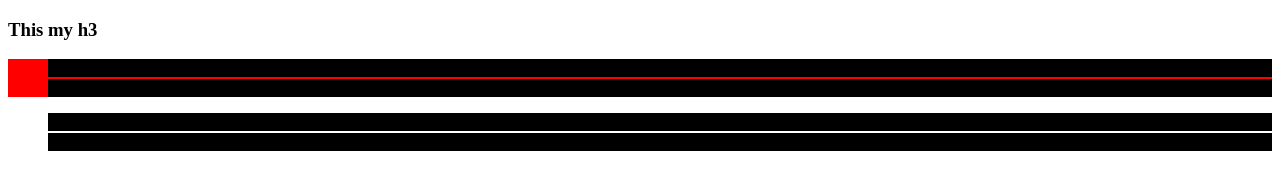
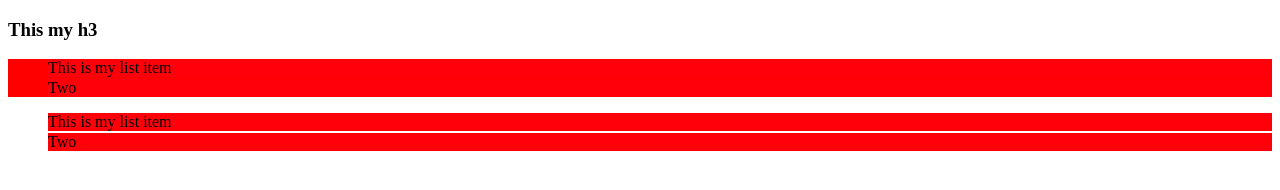
Before and after one commit to jwdunne/Jas, a plain HTML site: page index.html in a window 1280 px wide. Drawn offline with Linux system fonts and the light colour scheme.

Commit message:
Cleaned up the example

```diff
--- a/index.html
+++ b/index.html
@@ -15,23 +15,24 @@
           'background-color': 'red',
           'li': {
             'margin-top': '2px',
-            'background-color': 'black'
+            'background-color': 'white'
           }
         }
       });
 
-      /*
-      function fadeToWhite() {
+
+      function fadeToRed() {
         var i = 0;
         var iter = function () {
           jas({
             'li': {
-              'background-color': jas.rgb(i, i, i)
+              'background-color': jas.rgb(255, 128 - i, 255 - i)
             }
           });
 
 
           if (i == 255) {
+            fadeToRed();
             return;
           }
 
@@ -41,16 +42,10 @@
         iter();
       };
 
-      var myObj = {
-        "one": 1,
-        "two": function () { return this.one; }
-      };
-
-      console.log(myObj.two());
+      fadeToRed();
+    }
 
 
-      fadeToWhite();*/
-    }
   </script>
 </head>
 <body>
```
